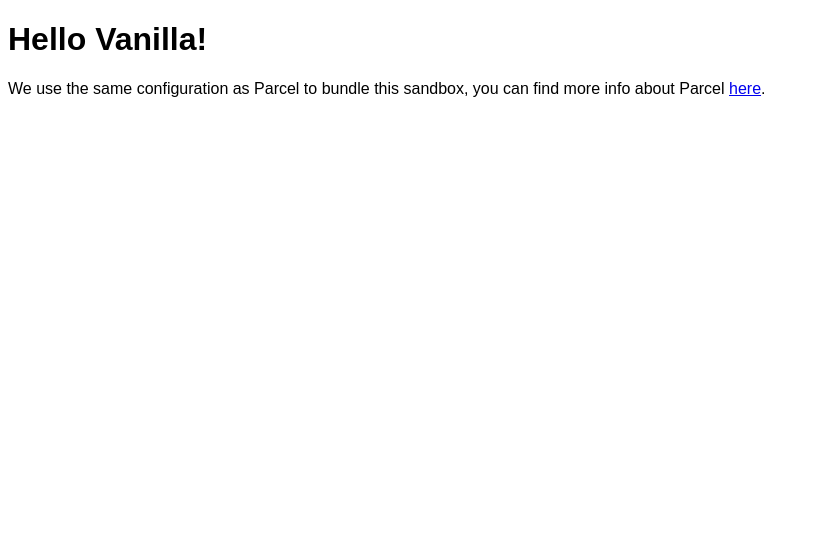
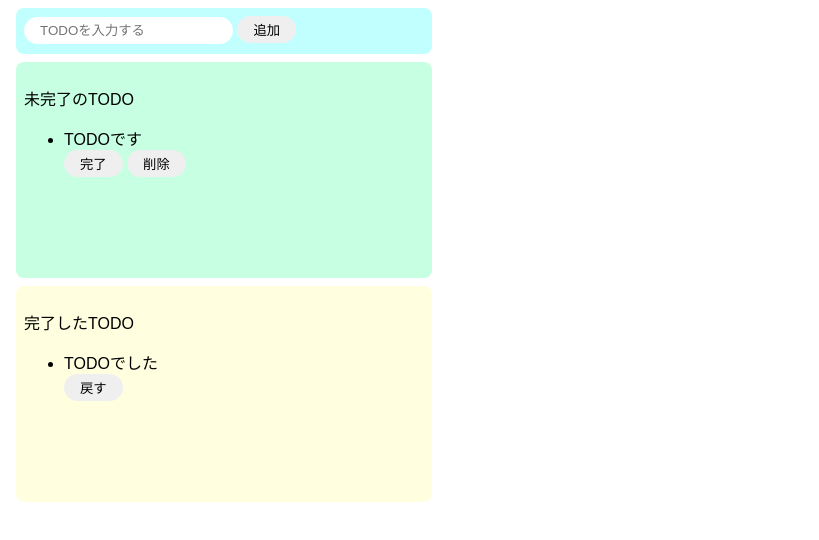
Before and after one commit to NobuyukiGotouYahoo/Todo_js, a website built with Parcel: page index.html in a window 1280 px wide. Shown: the whole page, without its empty margins (0-819 px from the left). Built offline with nearby package versions, Linux system fonts and the light colour scheme.

Commit message:
3-2終了時点

```diff
--- a/index.html
+++ b/index.html
@@ -1,16 +1,34 @@
 <!DOCTYPE html>
 <html>
+  <head>
+    <title>TODO（JS）</title>
+    <meta charset="UTF-8" />
+  </head>
 
-<head>
-	<title>Parcel Sandbox</title>
-	<meta charset="UTF-8" />
-</head>
-
-<body>
-	<div id="app"></div>
-
-	<script src="src/index.js">
-	</script>
-</body>
-
+  <body>
+    <div class="input-area">
+      <input placeholder="TODOを入力する" />
+      <button>追加</button>
+    </div>
+    <div class="incomplete-area">
+      <p>未完了のTODO</p>
+      <ul>
+        <li>
+          TODOです
+        </li>
+        <button>完了</button>
+        <button>削除</button>
+      </ul>
+    </div>
+    <div class="complete-area">
+      <p>完了したTODO</p>
+      <ul>
+        <li>
+          TODOでした
+        </li>
+        <button>戻す</button>
+      </ul>
+    </div>
+    <script src="src/index.js"></script>
+  </body>
 </html>
--- a/src/index.js
+++ b/src/index.js
@@ -1,10 +1 @@
 import "./styles.css";
-
-document.getElementById("app").innerHTML = `
-<h1>Hello Vanilla!</h1>
-<div>
-  We use the same configuration as Parcel to bundle this sandbox, you can find more
-  info about Parcel
-  <a href="https://parceljs.org" target="_blank" rel="noopener noreferrer">here</a>.
-</div>
-`;
--- a/src/styles.css
+++ b/src/styles.css
@@ -1,3 +1,48 @@
 body {
   font-family: sans-serif;
 }
+
+input {
+  border-radius: 16px;
+  border: none;
+  padding: 6px 16px;
+  outline: none;
+}
+button {
+  border-radius: 16px;
+  border: none;
+  padding: 4px 16px;
+}
+
+button:hover {
+  background-color: #ff7fff;
+  color: #fff;
+  cursor: pointer;
+}
+
+.input-area {
+  background-color: #c1ffff;
+  width: 400px;
+  height: 30px;
+  padding: 8px;
+  margin: 8px;
+  border-radius: 8px;
+}
+
+.incomplete-area {
+  background-color: #c6ffe2;
+  width: 400px;
+  min-height: 200px;
+  padding: 8px;
+  margin: 8px;
+  border-radius: 8px;
+}
+
+.complete-area {
+  background-color: #ffffe0;
+  width: 400px;
+  min-height: 200px;
+  padding: 8px;
+  margin: 8px;
+  border-radius: 8px;
+}
```
